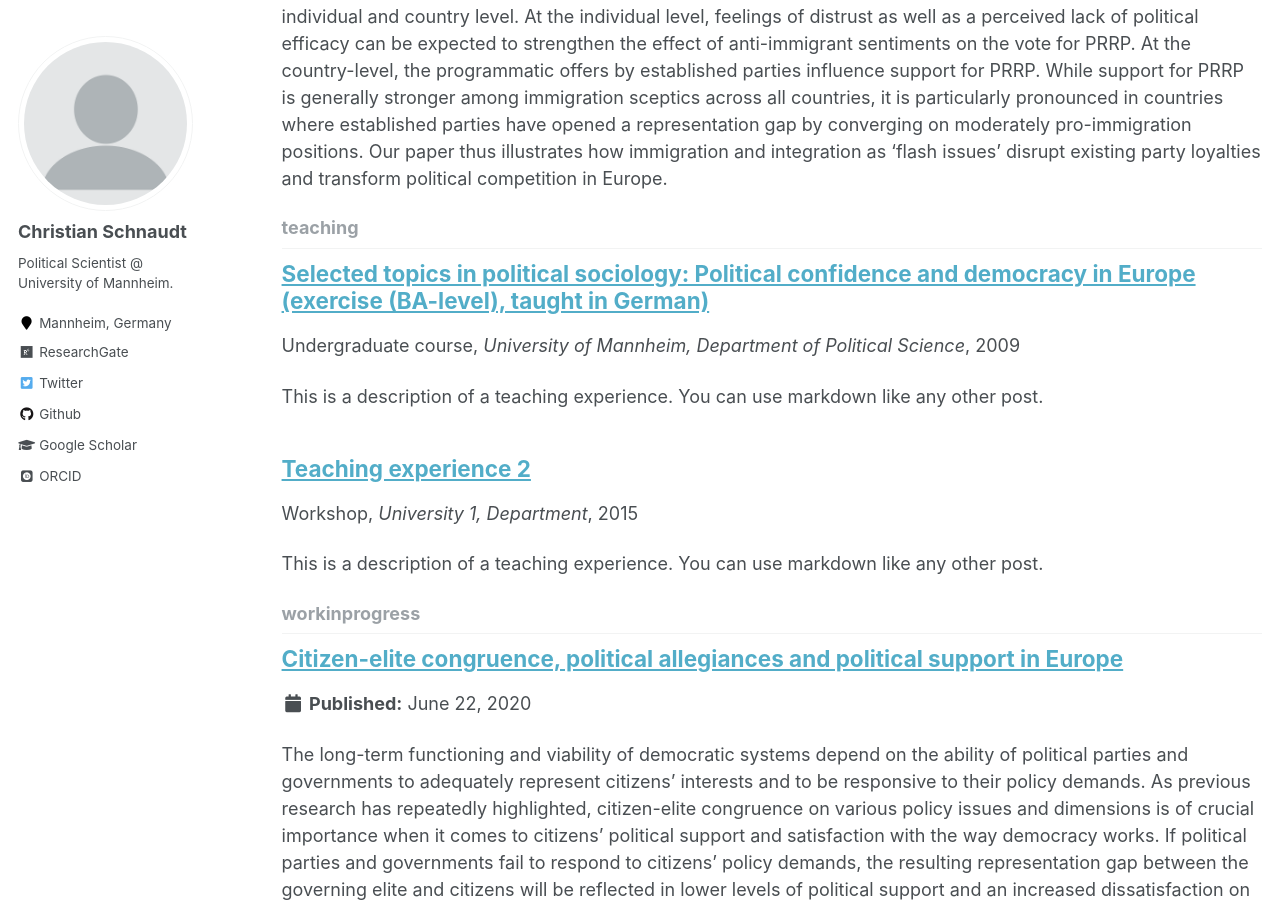
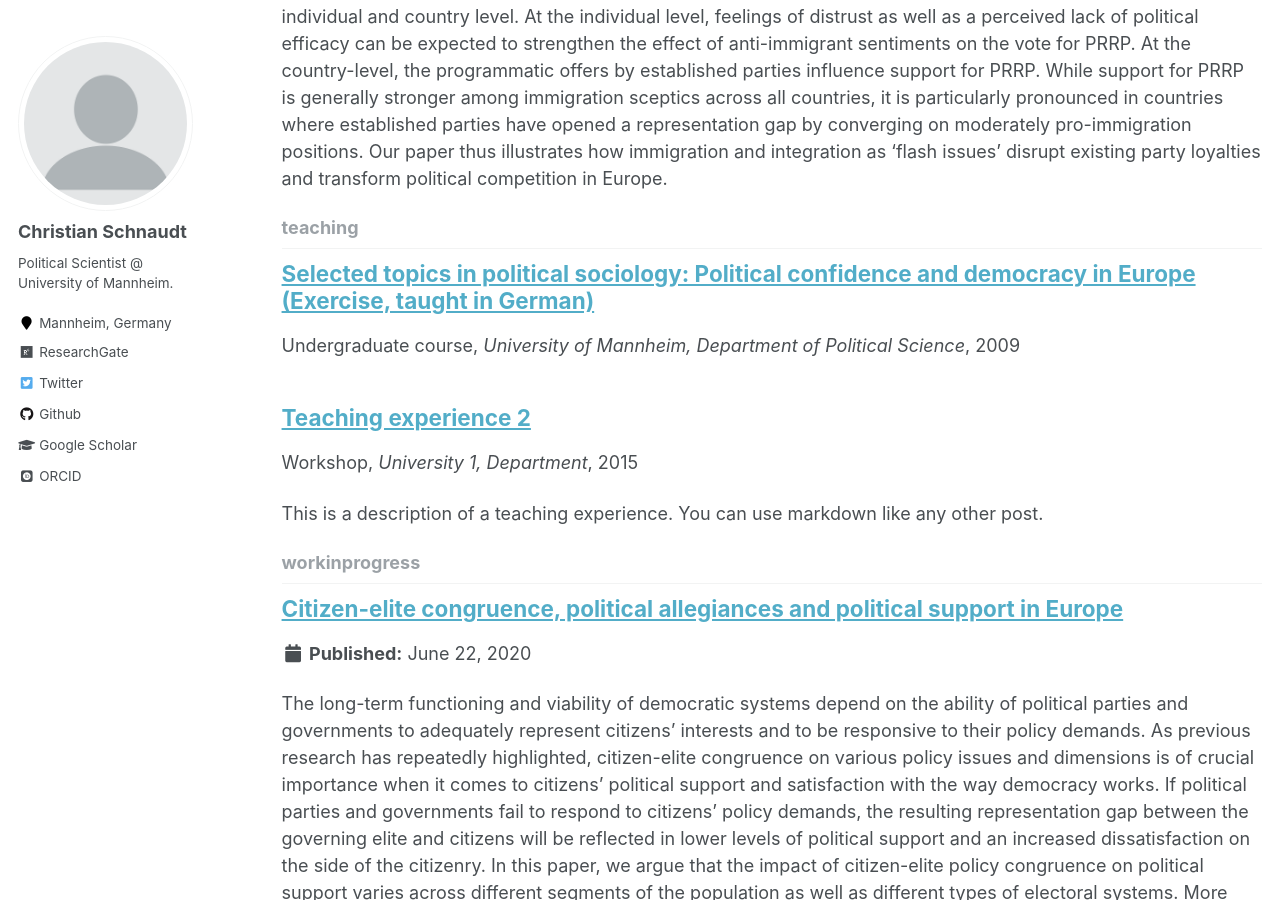
Before and after one commit to cschnaudt/cschnaudt.github.io, a Jekyll site: the page built from _pages/collection-archive.html, in a window 1280 px wide and 900 px high, scrolled down 9067 px. Built offline with Jekyll 4.4.1, drawn with Linux system fonts in a browser that asks for light colours; some web fonts are replaced.

Commit message:
Update 2009-fall-exercise.md

```diff
--- a/_teaching/2009-fall-exercise.md
+++ b/_teaching/2009-fall-exercise.md
@@ -1,5 +1,5 @@
 ---
-title: "Selected topics in political sociology: Political confidence and democracy in Europe (exercise (BA-level), taught in German)"
+title: "Selected topics in political sociology: Political confidence and democracy in Europe (Exercise, taught in German)"
 collection: teaching
 type: "Undergraduate course"
 permalink: /teaching/2009-fall-exercise
@@ -7,14 +7,3 @@ venue: "University of Mannheim, Department of Political Science"
 date: 2009-09-01
 location: "Mannheim, Germany"
 ---
-
-This is a description of a teaching experience. You can use markdown like any other post.
-
-Heading 1
-======
-
-Heading 2
-======
-
-Heading 3
-======
```
